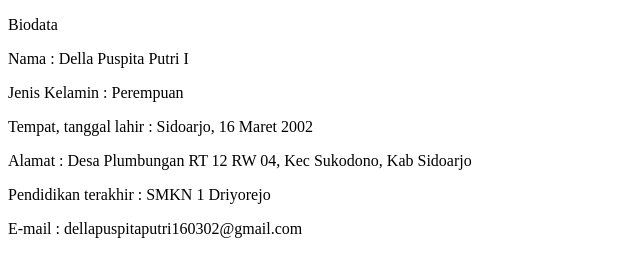
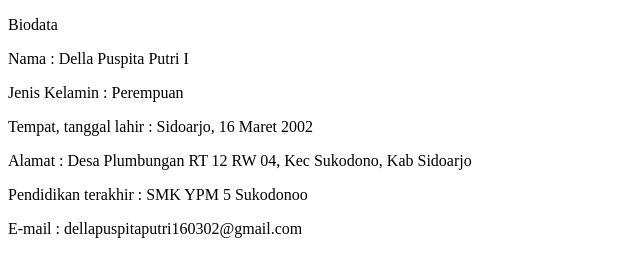
Before and after one commit to Irdayani16/Irdayani16.github.io, a plain HTML site: page index.html in a window 1280 px wide. Shown: the full height of the page, 0-640 px from the left. Drawn offline with Linux system fonts and the light colour scheme.

Commit message:
Update index.html

```diff
--- a/index.html
+++ b/index.html
@@ -9,7 +9,7 @@
 <p>Jenis Kelamin : Perempuan<p>
 <p>Tempat, tanggal lahir : Sidoarjo, 16 Maret 2002<p>
 <p>Alamat : Desa Plumbungan RT 12 RW 04, Kec Sukodono, Kab Sidoarjo<p>
-<p>Pendidikan terakhir : SMKN 1 Driyorejo<p>
+<p>Pendidikan terakhir : SMK YPM 5 Sukodonoo<p>
 <p>E-mail : dellapuspitaputri160302@gmail.com<p>
     </body>
 </html>
```
